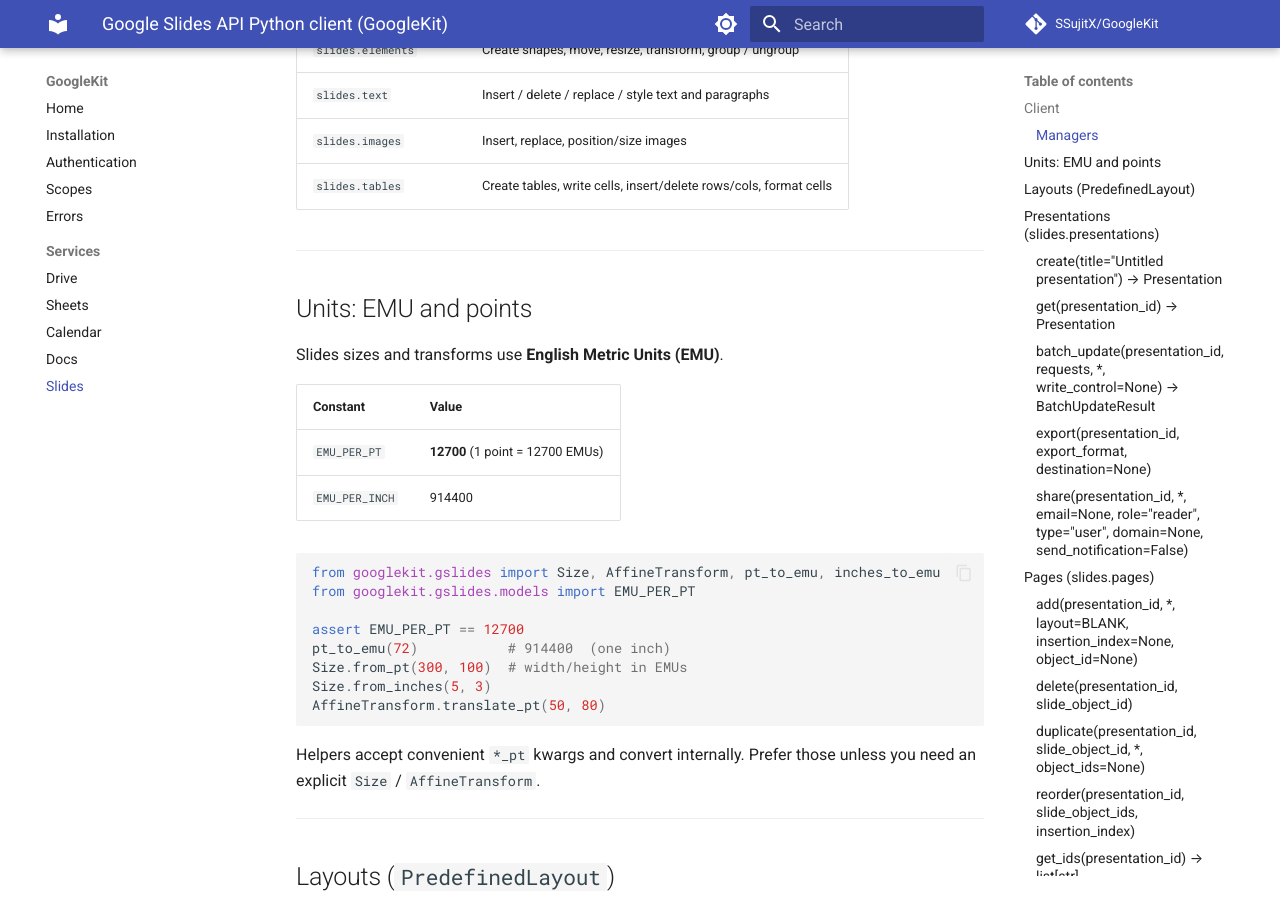
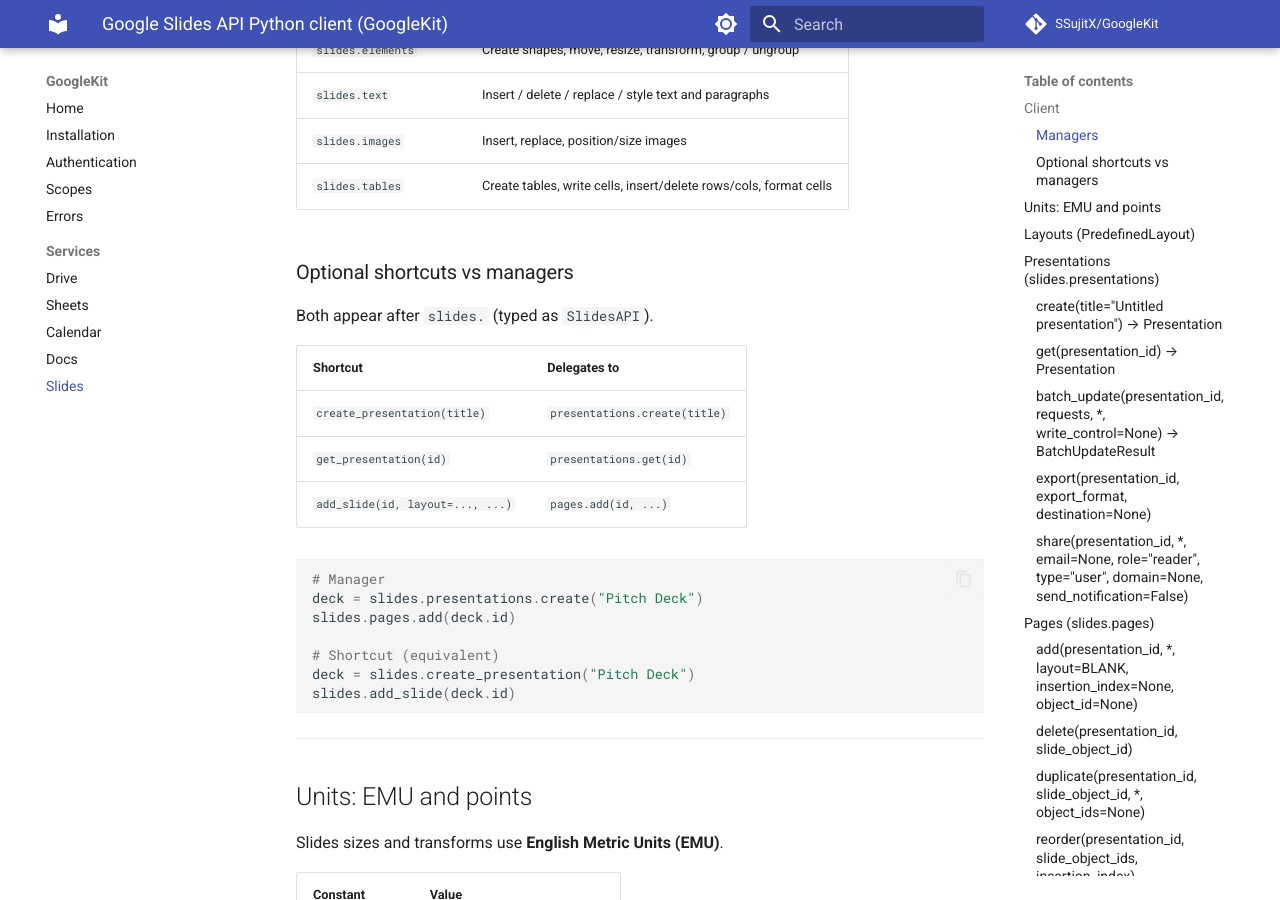
Before and after one commit to SSujitX/GoogleKit, an MkDocs documentation site: the page built from docs/slides.md, in a window 1280 px wide and 900 px high, scrolled down 1001 px. Built offline with MkDocs 1.6.1 and Material for MkDocs 9.7.7, drawn with Linux system fonts in a browser that asks for light colours; comment, search, counter and statistics services are not loaded.

Commit message:
docs: Add optional shortcuts section to Slides API documentation, detailing shortcut methods and their equivalents

````diff
--- a/docs/slides.md
+++ b/docs/slides.md
@@ -49,6 +49,26 @@
 | `slides.text` | Insert / delete / replace / style text and paragraphs |
 | `slides.images` | Insert, replace, position/size images |
 | `slides.tables` | Create tables, write cells, insert/delete rows/cols, format cells |
+
+### Optional shortcuts vs managers
+
+Both appear after `slides.` (typed as `SlidesAPI`).
+
+| Shortcut | Delegates to |
+| -------- | ------------ |
+| `create_presentation(title)` | `presentations.create(title)` |
+| `get_presentation(id)` | `presentations.get(id)` |
+| `add_slide(id, layout=..., ...)` | `pages.add(id, ...)` |
+
+```python
+# Manager
+deck = slides.presentations.create("Pitch Deck")
+slides.pages.add(deck.id)
+
+# Shortcut (equivalent)
+deck = slides.create_presentation("Pitch Deck")
+slides.add_slide(deck.id)
+```
 
 ---
 
````
